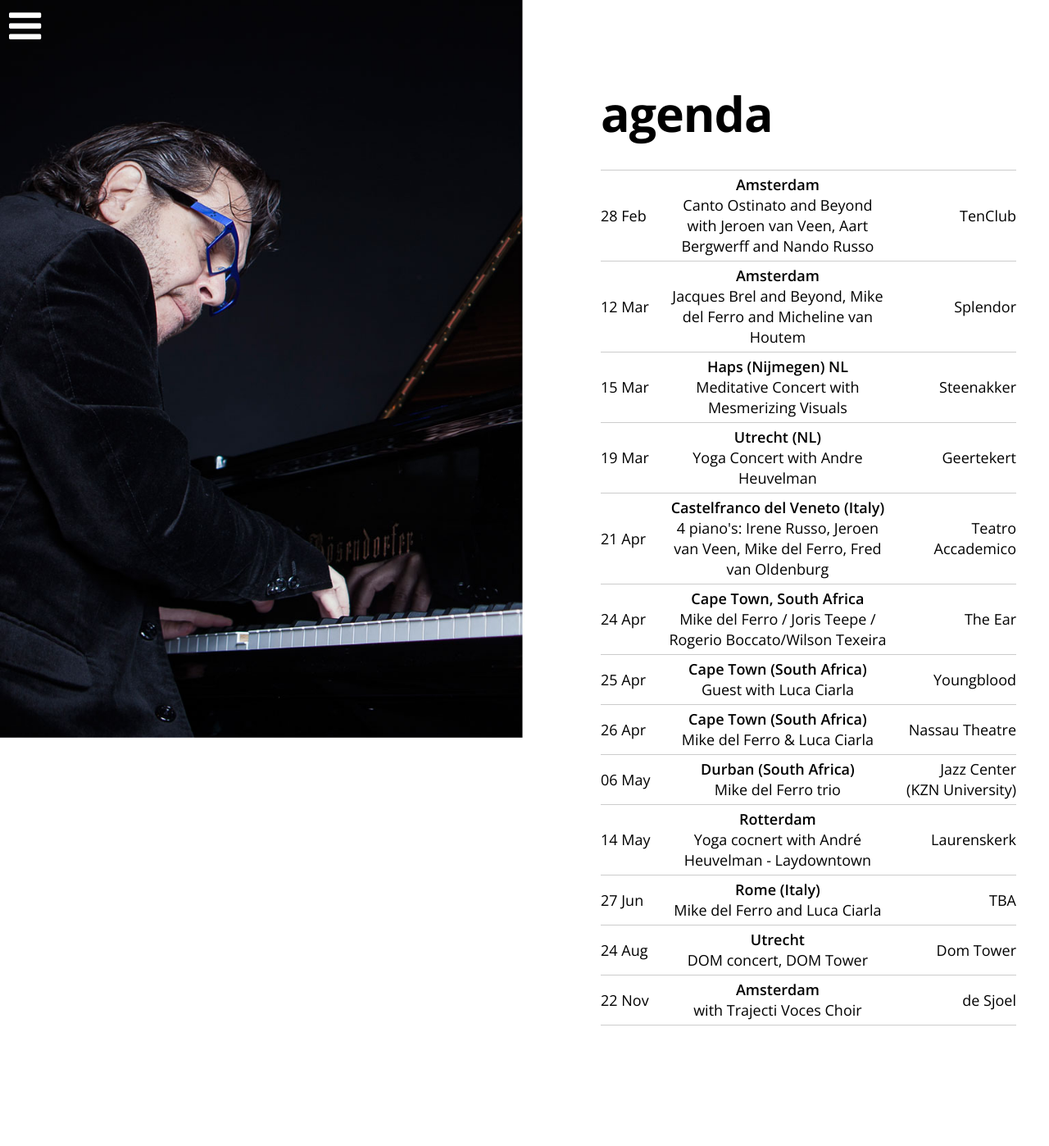
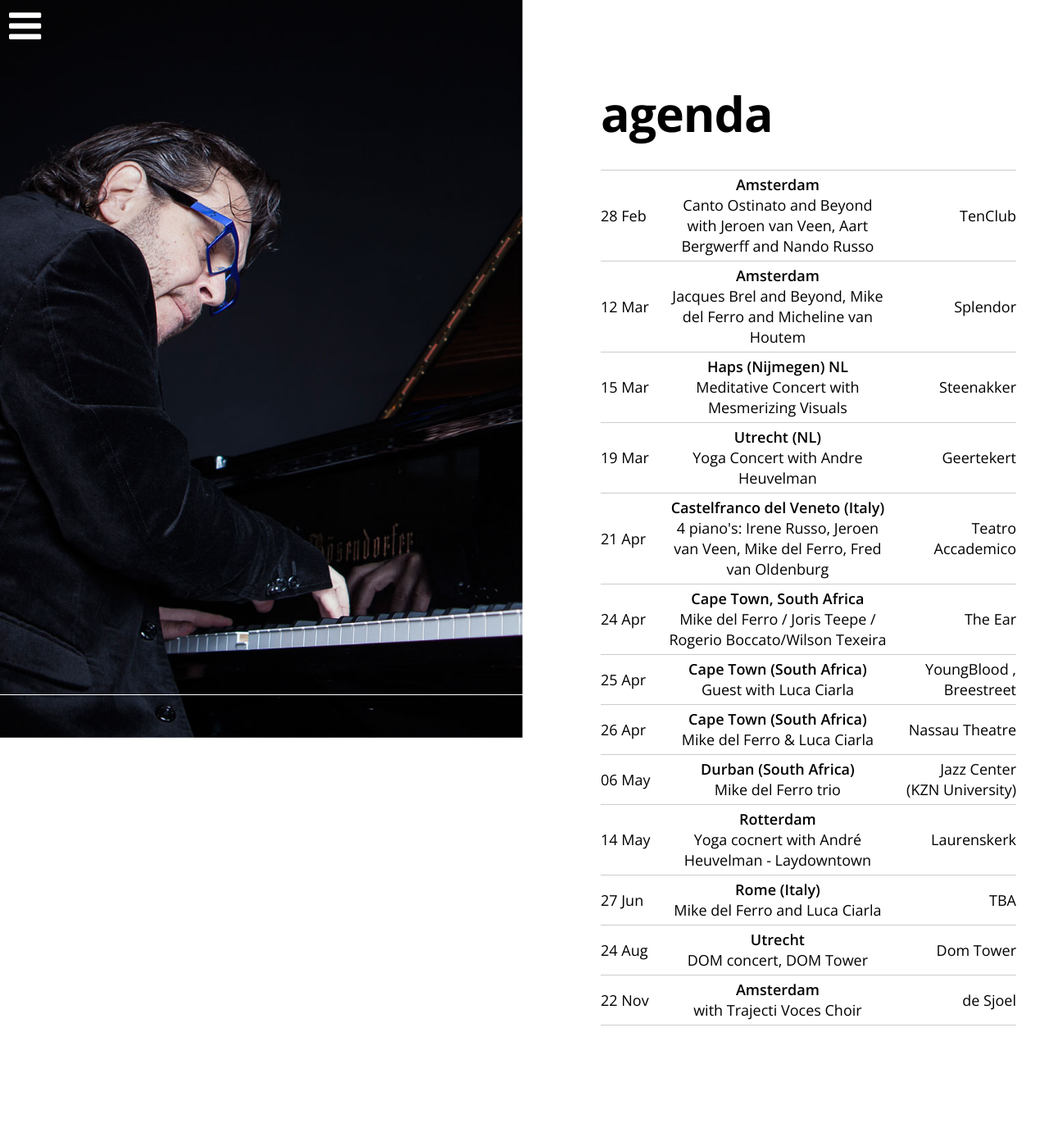
Before and after one commit to mikedelferro/website, a Jekyll site: the page built from agenda.html, in a window 1280 px wide. Shown: the whole page at 82% size. Built offline with Jekyll 4.4.1, drawn with Linux system fonts in a browser that asks for light colours; nearby versions of some CDN libraries.

Commit message:
Updated '_data/gigs.yml' via CloudCannon

```diff
--- a/_data/gigs.yml
+++ b/_data/gigs.yml
@@ -1,7 +1,7 @@
 items:
   - title: Guest  with Luca Ciarla
     date: 2020-04-25 19:30:00
-    location: Youngblood
+    location: 'YoungBlood , Breestreet'
     venue: Cape Town (South Africa)
     url: 'https://www.facebook.com/events/228580984833169/'
   - title: Mike del Ferro / Joris Teepe / Rogerio Boccato/Wilson Texeira
```
